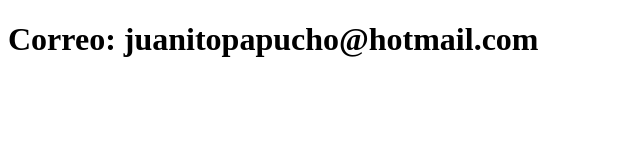
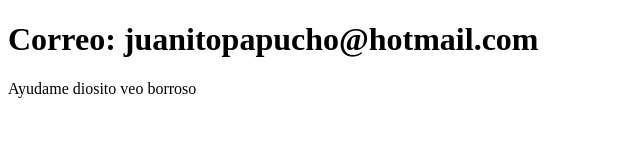
Before and after one commit to AlexisLopez14/sistema-de-registro, a plain HTML site: page contancto.html in a window 1280 px wide. Shown: the whole page, without its empty margins (0-640 px from the left). Drawn offline with Linux system fonts and the light colour scheme.

Commit message:
Actualiza el contancto

```diff
--- a/contancto.html
+++ b/contancto.html
@@ -7,5 +7,6 @@
 </head>
 <body>
     <h1>Correo: juanitopapucho@hotmail.com</h1>
+    <p>Ayudame diosito veo borroso</p>
 </body>
 </html>
```
